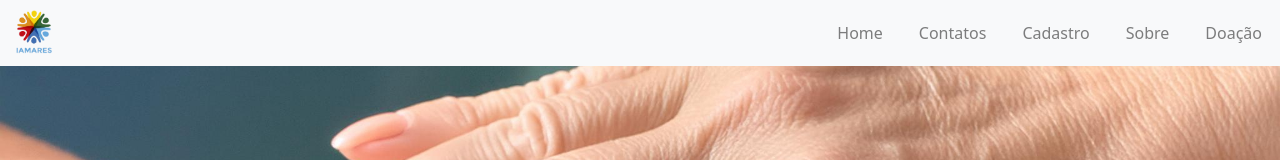
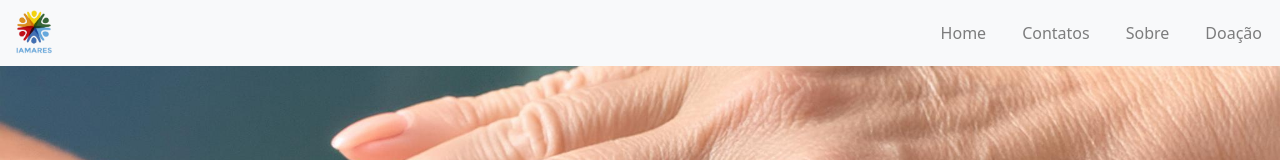
Before and after one commit to Clodomilson/Projeto-IAMARES, a React (Create React App) app: page / in a window 1280 px wide. Shown: the top 160 px of the page. Built offline with nearby package versions, Linux system fonts and the light colour scheme.

Commit message:
Comentando partes para Cadastro

```diff
--- a/src/App.js
+++ b/src/App.js
@@ -5,7 +5,7 @@ import Header from './components/Header';
 import Footer from './components/Footer';
 import Home from './pages/Home';
 import Contatos from './pages/Contatos';
-import Cadastro from './pages/Cadastro';
+// import Cadastro from './pages/Cadastro';
 import Sobre from './pages/Sobre';
 import Doacao from './pages/Doacao';
 
@@ -16,7 +16,7 @@ const App = () => {
       <Routes>
         <Route path="/" element={<Home />} />
         <Route path="/contatos" element={<Contatos />} />
-        <Route path="/cadastro" element={<Cadastro />} />
+        {/* <Route path="/cadastro" element={<Cadastro />} /> */}
         <Route path="/sobre" element={<Sobre />} />
         <Route path="/doacao" element={<Doacao />} />
       </Routes>
--- a/src/components/Header.js
+++ b/src/components/Header.js
@@ -21,9 +21,9 @@ const Header = () => {
           <li className="nav-item">
             <Link className="nav-link" to="/contatos">Contatos</Link>
           </li>
-          <li className="nav-item">
+          {/* <li className="nav-item">
             <Link className="nav-link" to="/cadastro">Cadastro</Link>
-          </li>
+          </li> */}
           <li className="nav-item">
             <Link className="nav-link" to="/sobre">Sobre</Link>
           </li>
```
